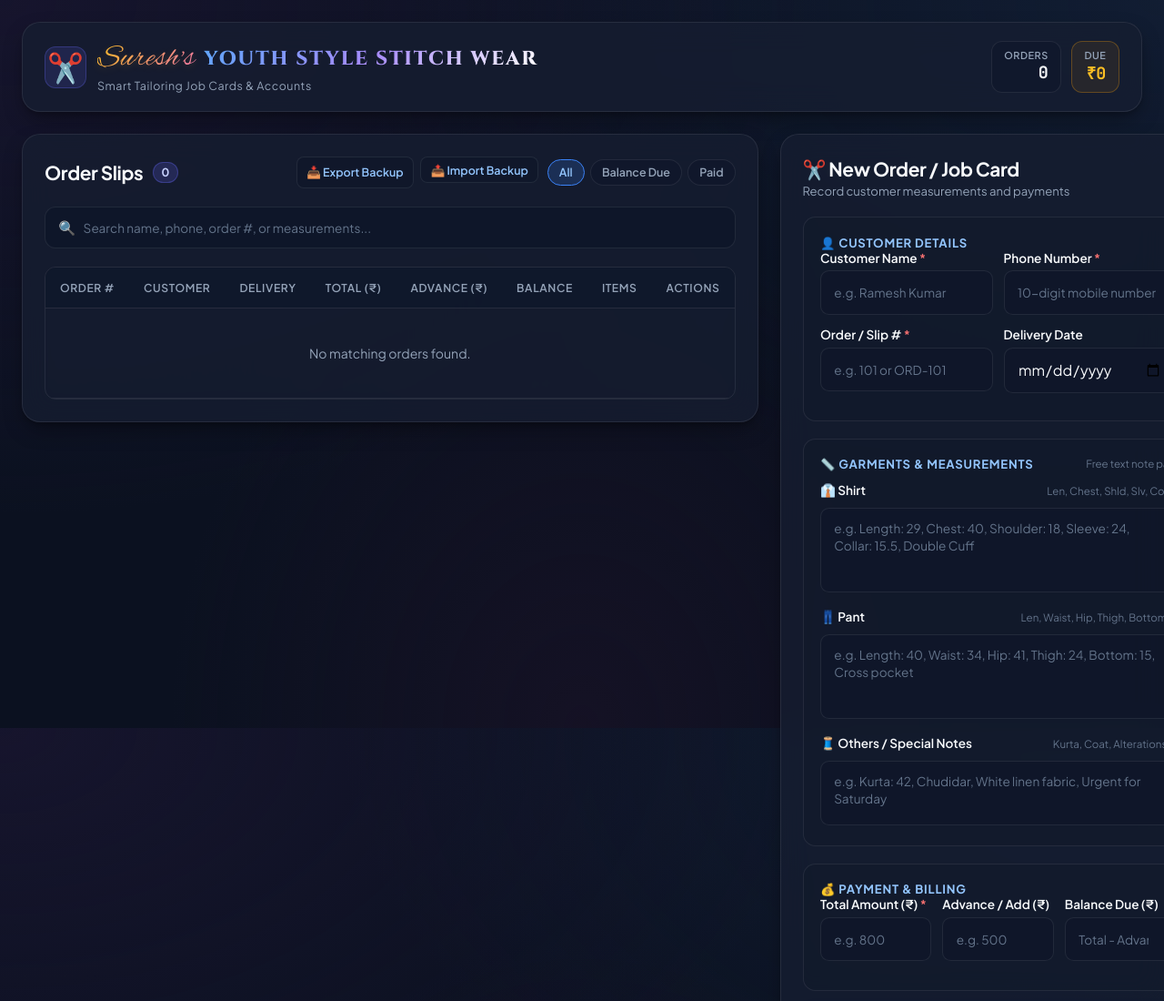
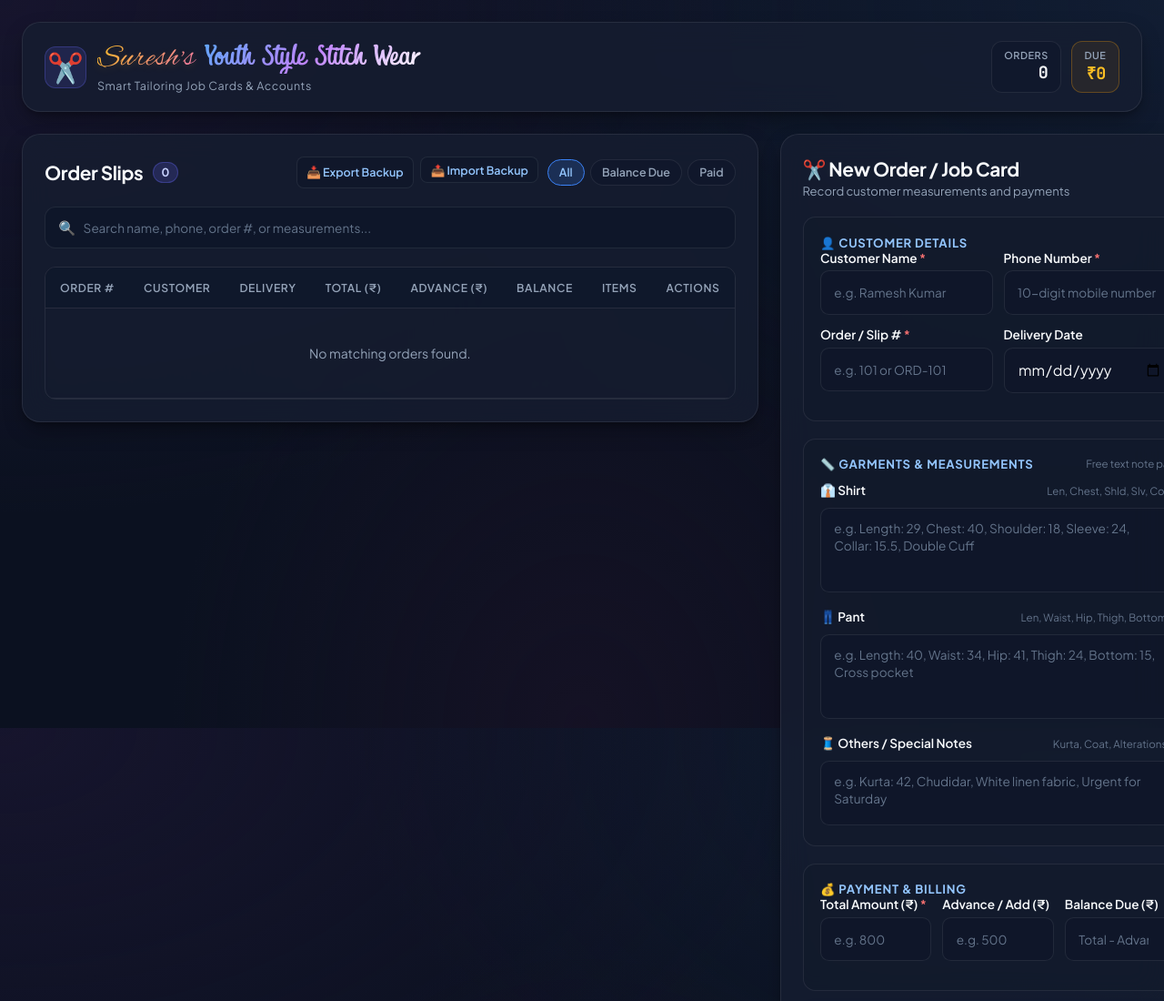
Before and after one commit to Anish-R-18/youth-style, a website: page index.html in a window 1280 px wide. Shown: the top 1100 px of the page at 91% size. Drawn offline with Linux system fonts and the light colour scheme.

Commit message:
Use exact President font from image and remove measurements from WhatsApp message

```diff
--- a/app.js
+++ b/app.js
@@ -596,7 +596,6 @@ ${record.deliveryDate ? `Delivery Date: ${formatDate(record.deliveryDate)}` : ''
 • Advance Paid: ₹${record.addAmount || '0'}
 • Balance Due: ₹${record.balance || '0'}
 
-${record.shirt ? `*Shirt:* ${record.shirt}\n` : ''}${record.pant ? `*Pant:* ${record.pant}\n` : ''}${record.others ? `*Notes:* ${record.others}\n` : ''}
 Thank you for visiting Suresh's Youth Style Stitch Wear!`;
 
         const cleanPhone = record.phone.replace(/[^0-9]/g, '');
--- a/style.css
+++ b/style.css
@@ -1,3 +1,12 @@
+/* Exact President Font Definition */
+@font-face {
+    font-family: 'President';
+    src: url('fonts/President-Script.ttf') format('truetype');
+    font-weight: normal;
+    font-style: normal;
+    font-display: swap;
+}
+
 :root {
     --bg-color: #0b1120;
     --panel-bg: rgba(22, 30, 49, 0.78);
@@ -115,16 +124,16 @@ body {
     text-shadow: 0 2px 10px rgba(251, 191, 36, 0.2);
 }
 
-/* Youth Style Stitch Wear in President / Regal Cinzel font */
+/* Youth Style Stitch Wear in exact President font */
 .brand-main {
-    font-family: 'Cinzel', serif;
-    font-size: 1.35rem;
-    font-weight: 800;
-    letter-spacing: 0.08em;
-    text-transform: uppercase;
-    background: linear-gradient(135deg, #60a5fa 0%, #a78bfa 50%, #ffffff 100%);
+    font-family: 'President', cursive, sans-serif;
+    font-size: 1.85rem;
+    font-weight: normal;
+    letter-spacing: 0.02em;
+    background: linear-gradient(135deg, #60a5fa 0%, #c084fc 50%, #ffffff 100%);
     -webkit-background-clip: text;
     -webkit-text-fill-color: transparent;
+    text-transform: none;
 }
 
 .brand-subtitle {
@@ -1252,10 +1261,10 @@ input:focus, textarea:focus {
         color: #0f172a !important;
     }
     .slip-print-title-main {
-        font-family: 'Cinzel', serif !important;
-        font-size: 1.3rem !important;
-        font-weight: 800 !important;
-        letter-spacing: 0.05em !important;
+        font-family: 'President', cursive, sans-serif !important;
+        font-size: 1.6rem !important;
+        font-weight: normal !important;
+        letter-spacing: 0.02em !important;
         color: #0f172a !important;
     }
 
```
Also changed, not shown: fonts/President-Condensed-Italic.ttf (added), fonts/President-Condensed.ttf (added), fonts/President-Italic.ttf (added), fonts/President-Script.ttf (added), fonts/President.ttf (added), fonts/PresidentFilled-Italic.ttf (added), fonts/PresidentFilled.ttf (added).
